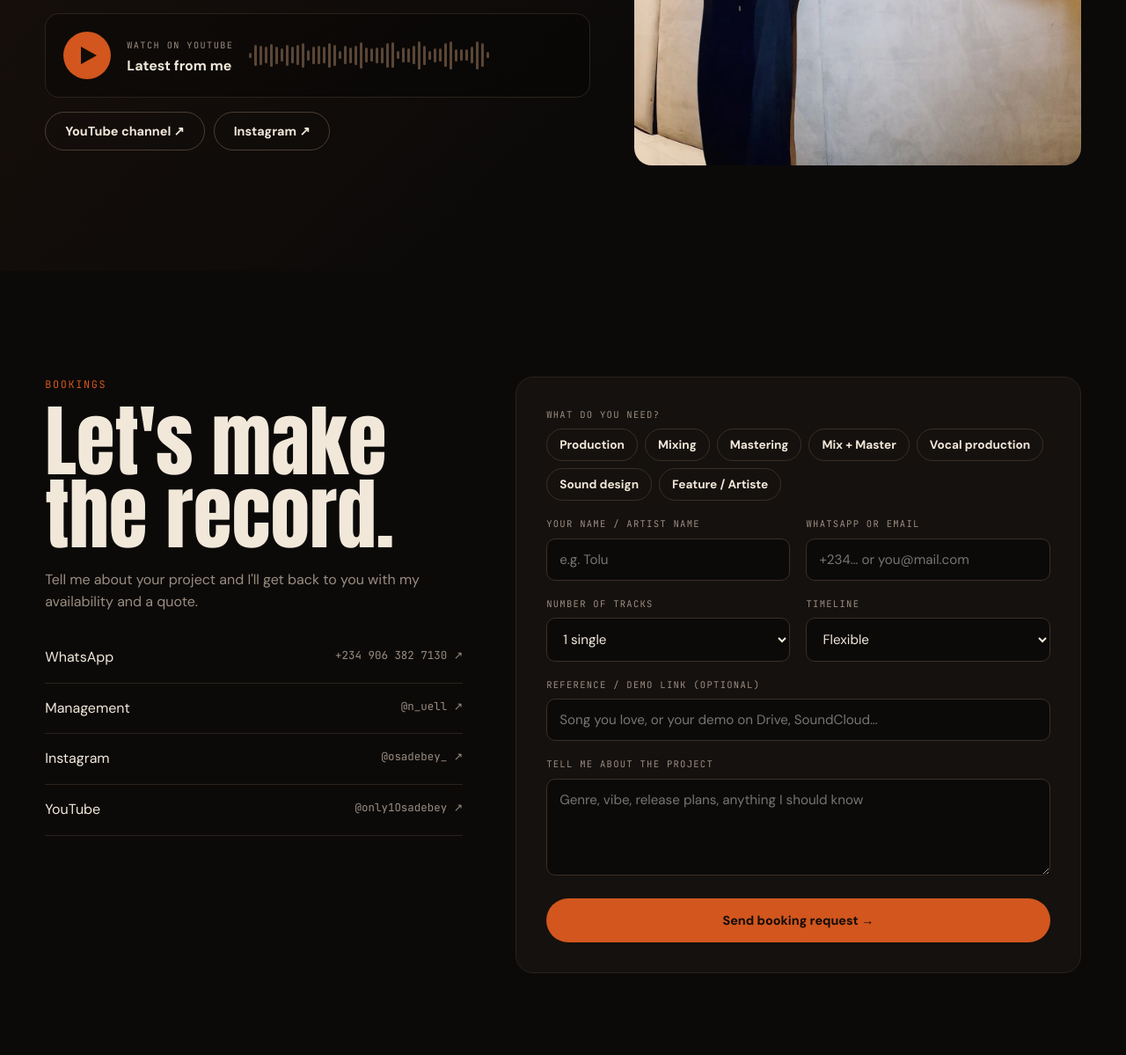
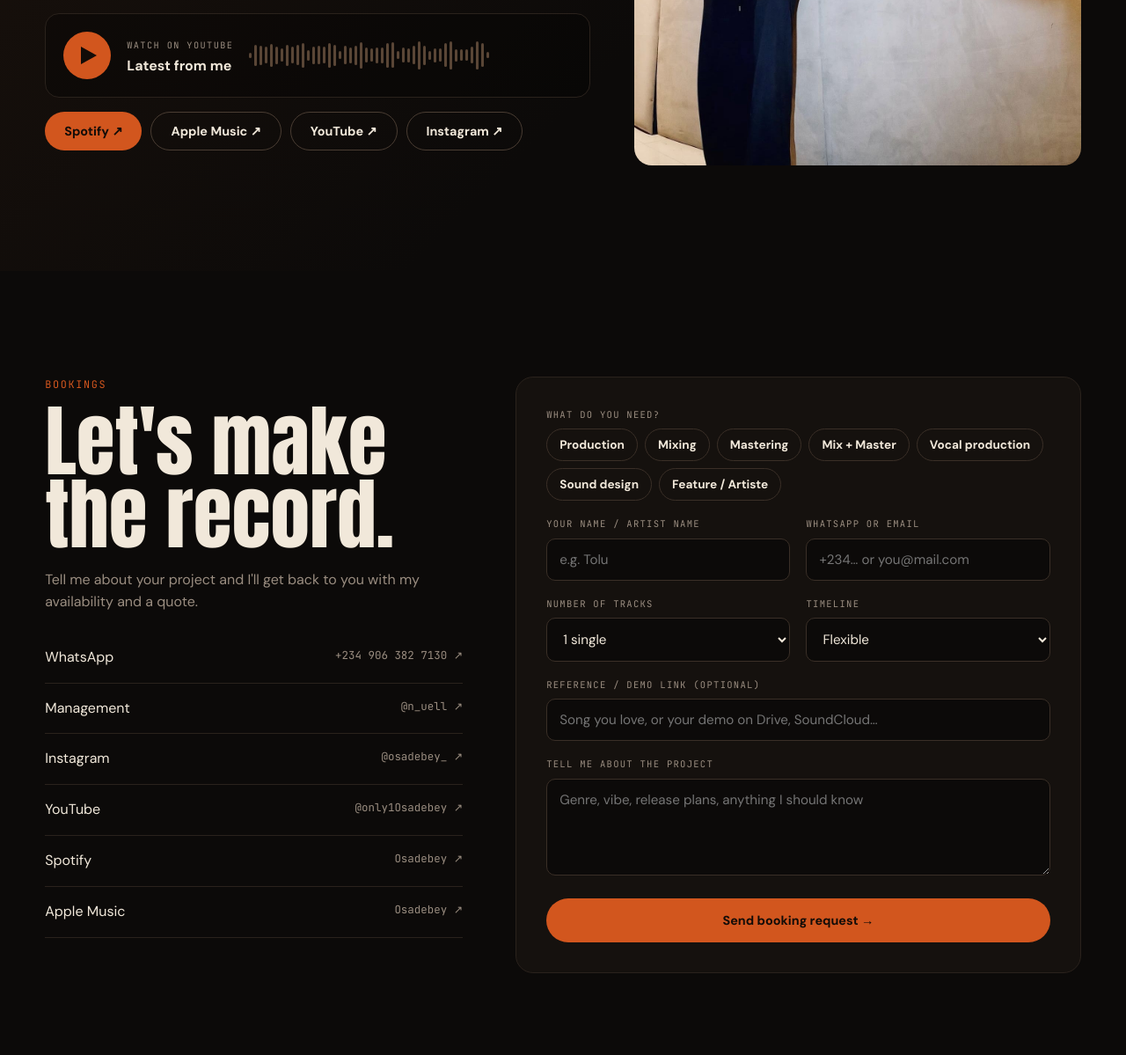
Before and after one commit to seunmsk/osadebey, a plain HTML site: page index.html in a window 1280 px wide. Shown: the part 6920-8119 px from the top of the page at 88% size. Drawn offline with Linux system fonts and the light colour scheme.

Commit message:
Add Spotify and Apple Music links

```diff
--- a/index.html
+++ b/index.html
@@ -335,7 +335,9 @@ footer{border-top:1px solid var(--line);padding:60px 0 40px}
       <span class="wave" id="wave"></span>
     </a>
     <div style="display:flex;gap:10px;margin-top:16px;flex-wrap:wrap">
-      <a class="btn ghost" href="https://www.youtube.com/@only1Osadebey" target="_blank" rel="noopener">YouTube channel ↗</a>
+      <a class="btn" href="https://open.spotify.com/artist/2wGTUsd53tt4zLvK5dU8YB" target="_blank" rel="noopener">Spotify ↗</a>
+      <a class="btn ghost" href="https://music.apple.com/ng/artist/osadebey/1457088654" target="_blank" rel="noopener">Apple Music ↗</a>
+      <a class="btn ghost" href="https://www.youtube.com/@only1Osadebey" target="_blank" rel="noopener">YouTube ↗</a>
       <a class="btn ghost" href="https://www.instagram.com/osadebey_/" target="_blank" rel="noopener">Instagram ↗</a>
     </div>
   </div>
@@ -352,6 +354,8 @@ footer{border-top:1px solid var(--line);padding:60px 0 40px}
       <a href="https://www.instagram.com/n_uell/" target="_blank" rel="noopener"><span>Management</span><span>@n_uell ↗</span></a>
       <a href="https://www.instagram.com/osadebey_/" target="_blank" rel="noopener"><span>Instagram</span><span>@osadebey_ ↗</span></a>
       <a href="https://www.youtube.com/@only1Osadebey" target="_blank" rel="noopener"><span>YouTube</span><span>@only1Osadebey ↗</span></a>
+      <a href="https://open.spotify.com/artist/2wGTUsd53tt4zLvK5dU8YB" target="_blank" rel="noopener"><span>Spotify</span><span>Osadebey ↗</span></a>
+      <a href="https://music.apple.com/ng/artist/osadebey/1457088654" target="_blank" rel="noopener"><span>Apple Music</span><span>Osadebey ↗</span></a>
     </div>
   </div>
 
@@ -387,6 +391,8 @@ footer{border-top:1px solid var(--line);padding:60px 0 40px}
     <nav>
       <a href="https://www.instagram.com/osadebey_/" target="_blank" rel="noopener">Instagram</a>
       <a href="https://www.youtube.com/@only1Osadebey" target="_blank" rel="noopener">YouTube</a>
+      <a href="https://open.spotify.com/artist/2wGTUsd53tt4zLvK5dU8YB" target="_blank" rel="noopener">Spotify</a>
+      <a href="https://music.apple.com/ng/artist/osadebey/1457088654" target="_blank" rel="noopener">Apple Music</a>
       <a href="https://muso.ai/profile/48f23358-360a-4f4e-b329-3301650536f3" target="_blank" rel="noopener">Muso.ai</a>
     </nav>
   </div>
```
